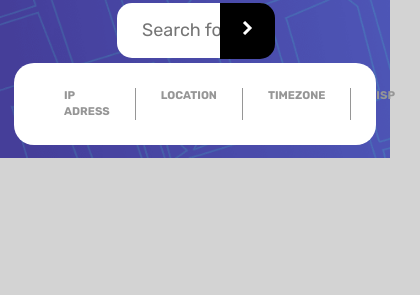
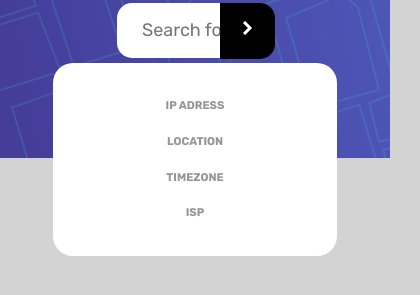
Before and after one commit to p1erut/ip-tracker, a plain HTML site: page index.html in a window 390 px wide. Shown: the part 53-348 px from the top of the page, 420 px wide, since content can reach past the window. Drawn offline with nearby package versions, Linux system fonts and the light colour scheme; no server answers.

Commit message:
added rwd

```diff
--- a/styles/style.scss
+++ b/styles/style.scss
@@ -20,15 +20,16 @@ body {
     .container {
         height: 100vh;
         width: 100vw;
+        z-index: 0;
 
         .content {
             display: flex;
             flex-direction: column;
             align-items: center;
             height: 25vh;
-            //background: url('../images/pattern-bg.png');
             background: url(https://p1erut.github.io/ip-tracker/images/pattern-bg.png);
             background-size: cover;
+            z-index: 1;
 
             h1 {
                 color: #fff;
@@ -74,6 +75,7 @@ body {
                 background-color: #fff;
                 border-radius: 20px;
                 margin-top: 1.4vw;
+                z-index: 2;
 
                 .info-element {
                     border-right: 1.7px solid hsl(0, 0%, 59%);
@@ -101,7 +103,27 @@ body {
         .map,
         #mapid {
             height: 75vh;
-            z-index: -1;
+            z-index: 0;
         }
     }
 }
+
+@media screen and (max-width: 900px) {
+    body {
+        .container {
+            .content {
+                .info {
+                    flex-direction: column;
+                    width: 60vw;
+
+                    .info-element {
+                        width: 100%;
+                        border: none;
+                        text-align: center;
+                        padding: 10px 0;
+                    }
+                }
+            }
+        }
+    }
+}
```
Also changed, not shown: styles/style.css, 1 other file.
